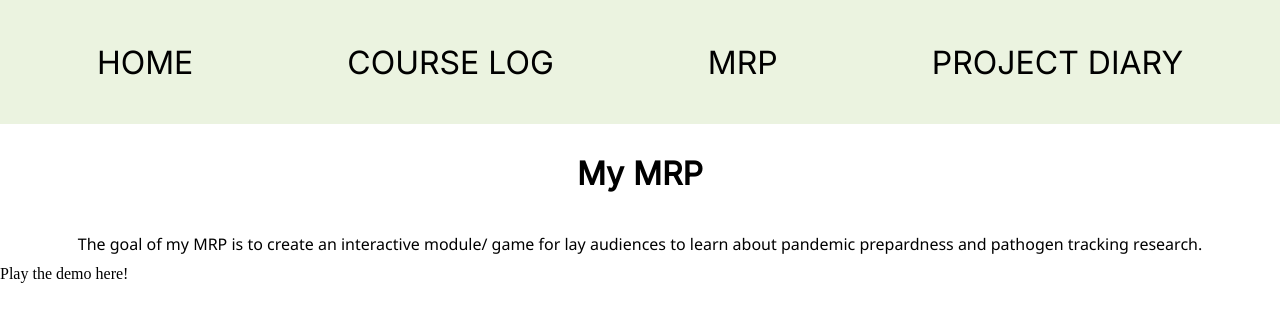
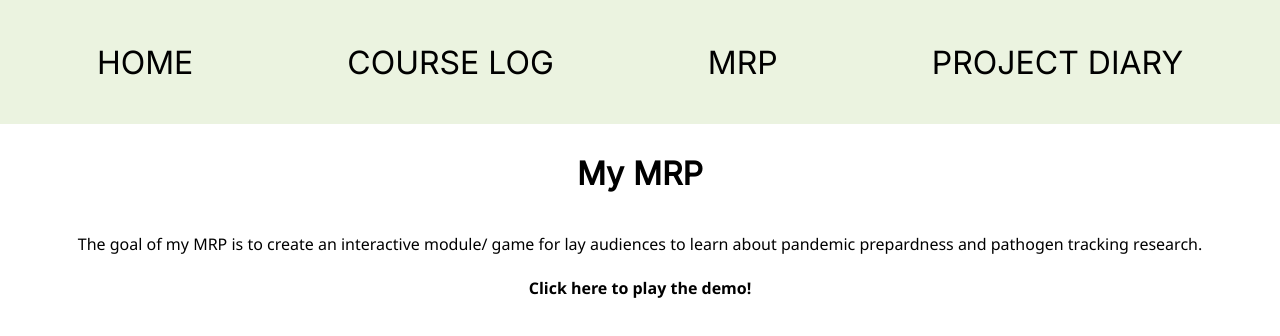
Before and after one commit to eymmao/eymmao.github.io, a plain HTML site: page mrp.html in a window 1280 px wide. Drawn offline with Linux system fonts and the light colour scheme.

Commit message:
mrp link formatting

```diff
--- a/mrp.html
+++ b/mrp.html
@@ -44,9 +44,10 @@
             <h1>My MRP</h1>
             <p style="text-align: center;"> The goal of my MRP is to create an interactive module/
                 game for lay audiences to learn about pandemic prepardness and pathogen tracking research.
+                <br><br><a href="https://www.figma.com/proto/OAhcd97yndDujxpd6gaiyC/MSC2006-MRP-Prototype-Demo?page-id=130%3A61&node-id=2011-597&p=f&viewport=738%2C450%2C0.2&t=XmJyVBTn2RB83Xxw-1&scaling=min-zoom&content-scaling=fixed&starting-point-node-id=2024%3A1305"><b>Click here to play the demo!<b></a>
+
             </p>
-            <a href="https://www.figma.com/proto/OAhcd97yndDujxpd6gaiyC/MSC2006-MRP-Prototype-Demo?page-id=130%3A61&node-id=2011-597&p=f&viewport=738%2C450%2C0.2&t=XmJyVBTn2RB83Xxw-1&scaling=min-zoom&content-scaling=fixed&starting-point-node-id=2024%3A1305">Play the demo here!</a>
-            </div>
+             </div>
 
 
 
```
